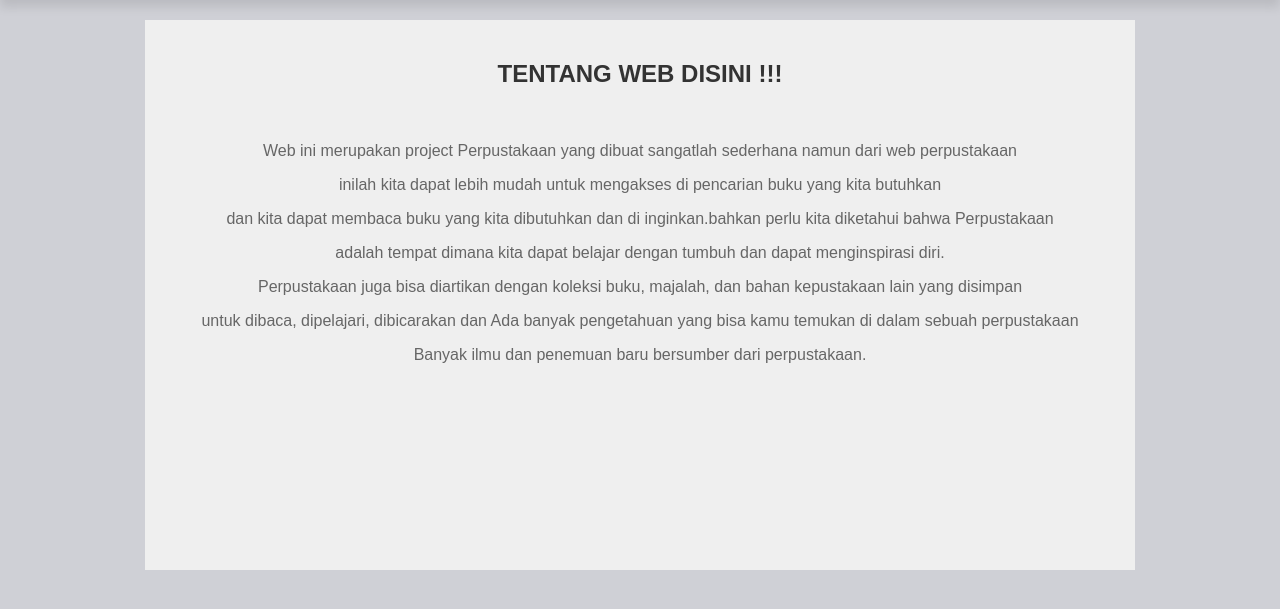
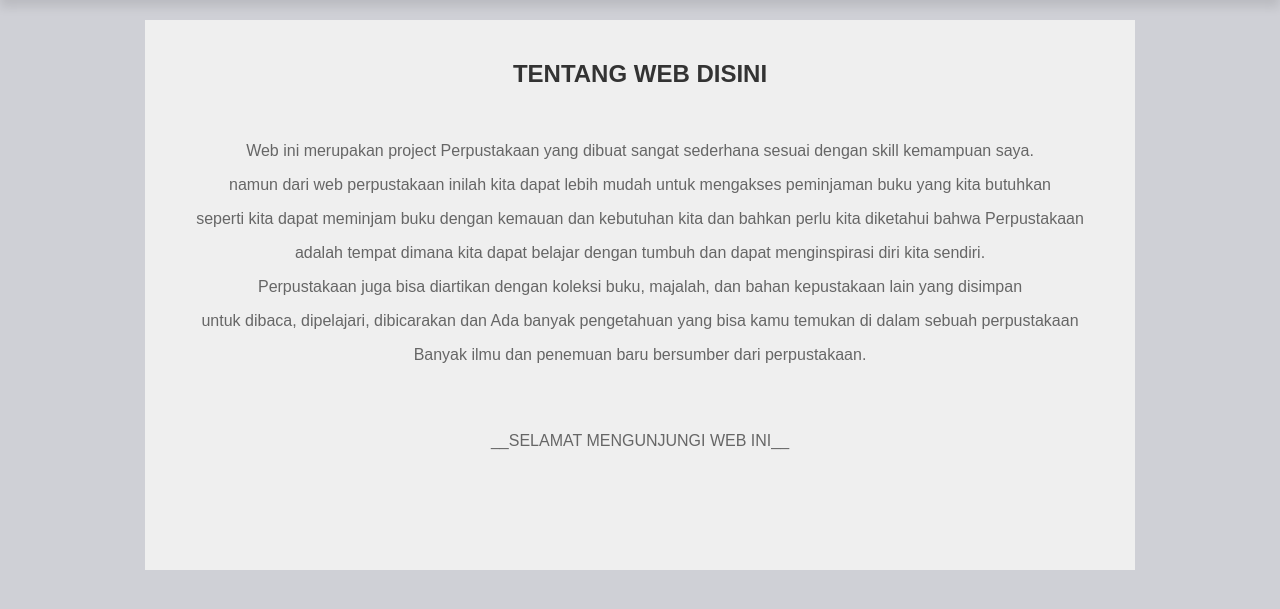
Before and after one commit to rinimaulia09/k_website, a Django app: page /members/ in a window 1280 px wide. Shown: the part 138-747 px from the top of the page. Run offline with Django 4.2, Linux system fonts and the light colour scheme.

Commit message:
menambahkan codingan di file index.html

```diff
--- a/menu/templates/index.html
+++ b/menu/templates/index.html
@@ -23,15 +23,16 @@
         </nav>
     <div class="container">
         <div class="library">
-            <h2>TENTANG WEB DISINI !!!</h2>
-            <br><p>Web ini merupakan project Perpustakaan yang dibuat sangatlah sederhana namun dari web perpustakaan</p>
-            <p>inilah kita dapat lebih mudah untuk mengakses di pencarian buku yang kita butuhkan</p>
-            <p>dan kita dapat membaca buku yang kita dibutuhkan dan di inginkan.bahkan perlu kita diketahui bahwa Perpustakaan</p>
-            <p>adalah tempat dimana kita dapat belajar dengan tumbuh dan dapat menginspirasi diri.</p>
+            <h2>TENTANG WEB DISINI</h2>
+            <br><p>Web ini merupakan project Perpustakaan yang dibuat sangat sederhana sesuai dengan skill kemampuan saya.</p>
+            <p>namun dari web perpustakaan inilah kita dapat lebih mudah untuk mengakses peminjaman buku yang kita butuhkan</p>
+            <p>seperti kita dapat meminjam buku dengan kemauan dan kebutuhan kita dan bahkan perlu kita diketahui bahwa Perpustakaan</p>
+            <p>adalah tempat dimana kita dapat belajar dengan tumbuh dan dapat menginspirasi diri kita sendiri.</p>
             <p>Perpustakaan juga bisa diartikan dengan koleksi buku, majalah, dan bahan kepustakaan lain yang disimpan</p>
             <p>untuk dibaca, dipelajari, dibicarakan dan Ada banyak pengetahuan yang bisa kamu temukan di dalam sebuah perpustakaan</p>
             <p>Banyak ilmu dan penemuan baru bersumber dari perpustakaan.</p>
-
+            <br><br>
+            <p>__SELAMAT MENGUNJUNGI WEB INI__</p>
          </div>
         </body>
     </head>
```
